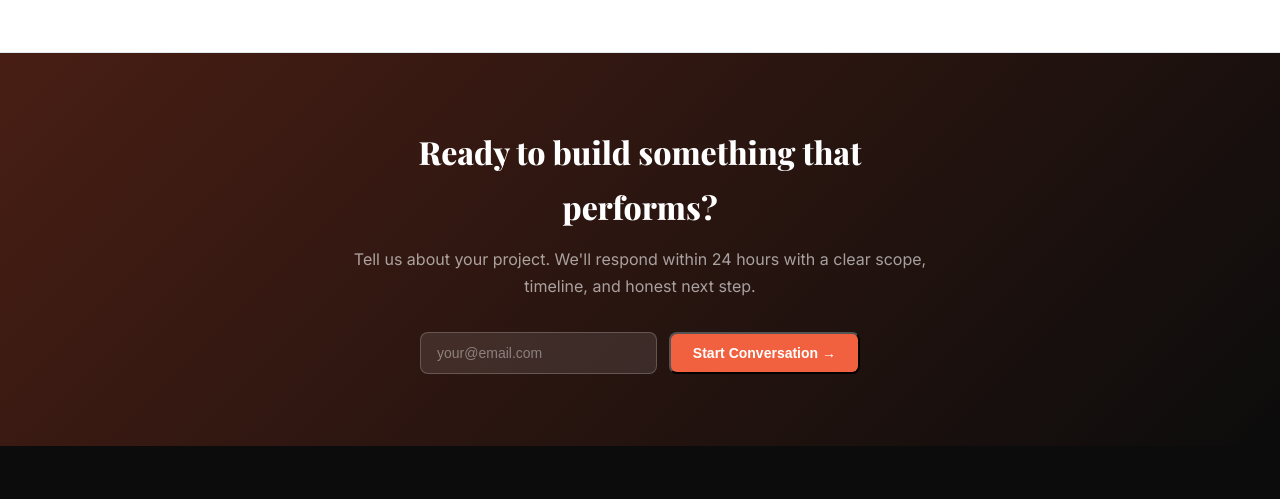
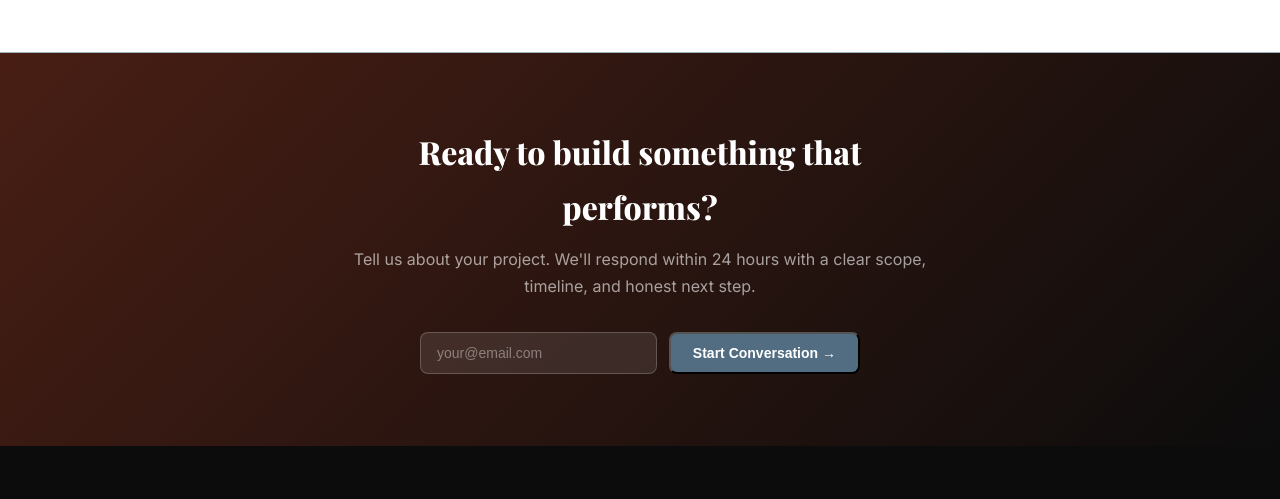
Before and after one commit to frankvanthuiz/stefaan-dev, a website: page index.html in a window 1280 px wide. Shown: the part 1855-2354 px from the top of the page. Drawn offline with nearby package versions, Linux system fonts and the light colour scheme.

Commit message:
Update color palette to #27374D / #526D82 / #9DB2BF / #DDE6ED
Co-Authored-By: Claude Sonnet 4.6 <noreply@anthropic.com>

```diff
--- a/css/styles.css
+++ b/css/styles.css
@@ -5,21 +5,21 @@
    ============================================= */
 
 :root {
-  --bg: #f8f9fc;
+  --bg: #DDE6ED;
   --surface: #ffffff;
-  --border: #e2e8f0;
-  --text: #1e293b;
-  --muted: #64748b;
-  --accent: #F2613F;
-  --accent-dark: #9B3922;
-  --accent-light: #fdf0ec;
+  --border: #9DB2BF;
+  --text: #27374D;
+  --muted: #526D82;
+  --accent: #526D82;
+  --accent-dark: #27374D;
+  --accent-light: #DDE6ED;
   --green: #10b981;
   --green-light: #ecfdf5;
   --amber: #f59e0b;
   --amber-light: #fffbeb;
   --red: #ef4444;
   --red-light: #fef2f2;
-  --peak: #f59e0b;
+  --peak: #526D82;
   --nav-h: 64px;
   --content-max: 1200px;
   --article-max: 760px;
```
